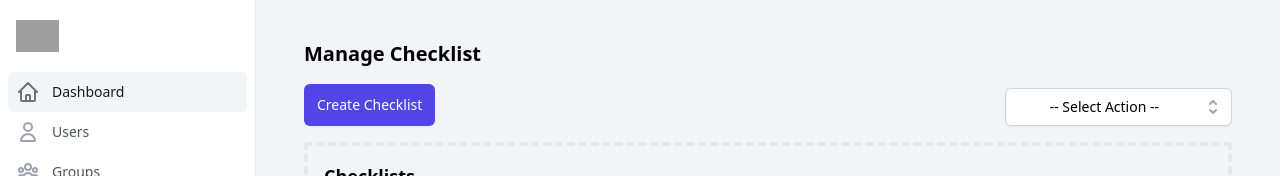
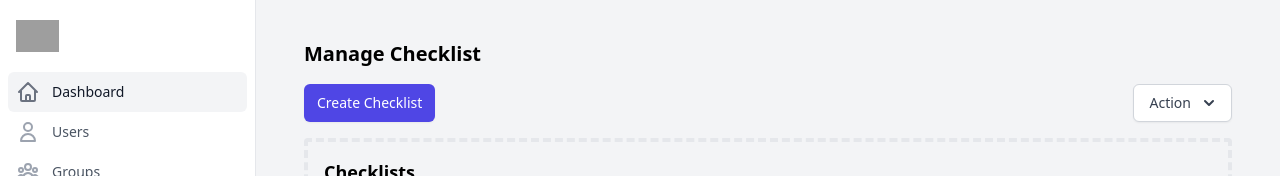
Before and after one commit to SaPH17/disarm, a React (Create React App) app in the folder view/: page /manage/checklist in a window 1280 px wide. Shown: the top 176 px of the page. Built offline with nearby package versions, Linux system fonts and the light colour scheme; grey boxes are pictures that could not be loaded.

Commit message:
changed action button to dropdown

```diff
--- a/view/src/pages/manage/checklist/index.tsx
+++ b/view/src/pages/manage/checklist/index.tsx
@@ -1,8 +1,10 @@
-import SelectBox, { SelectBoxData } from '../../../components/select-box';
 import Table from '../../../components/table';
 import SelectedDetail from '../../../components/selected-detail';
 import PrimaryButton from '../../../components/primary-button';
 import { useNavigate } from 'react-router-dom';
+import ActionButton, {
+  ActionButtonItem,
+} from '../../../components/action-button';
 
 const content = [
   {
@@ -35,18 +37,21 @@ const content = [
   },
 ];
 
-const items: SelectBoxData[] = [
+const items: ActionButtonItem[] = [
   {
     id: '1',
     name: 'Edit Group',
+    url: '/',
   },
   {
     id: '2',
     name: 'Delete Group',
+    url: '/',
   },
   {
     id: '3',
     name: 'Assign User',
+    url: '/',
   },
 ];
 
@@ -77,7 +82,7 @@ export default function ManageChecklistIndex() {
       <div className="text-xl font-semibold">Manage Checklist</div>
       <div className="flex flex-row gap-2 sm:gap-4 justify-between">
         <PrimaryButton content="Create Checklist" />
-        <SelectBox items={items} defaultValue={'-- Select Action --'} />
+        <ActionButton items={items} />
       </div>
       <div className="flex flex-col gap-2 sm:gap-4 p-2 sm:p-4 bg-gray-100 rounded border-4 border-dashed">
         <div className="text-lg font-semibold">Checklists</div>
--- a/view/src/pages/manage/group/index.tsx
+++ b/view/src/pages/manage/group/index.tsx
@@ -1,7 +1,9 @@
-import SelectBox, { SelectBoxData } from '../../../components/select-box';
 import Table from '../../../components/table';
 import SelectedDetail from '../../../components/selected-detail';
 import PrimaryButton from '../../../components/primary-button';
+import ActionButton, {
+  ActionButtonItem,
+} from '../../../components/action-button';
 
 const content = [
   {
@@ -22,18 +24,21 @@ const content = [
   },
 ];
 
-const items: SelectBoxData[] = [
+const items: ActionButtonItem[] = [
   {
     id: '1',
     name: 'Edit Group',
+    url: '/',
   },
   {
     id: '2',
     name: 'Delete Group',
+    url: '/',
   },
   {
     id: '3',
     name: 'Assign User',
+    url: '/',
   },
 ];
 
@@ -58,7 +63,7 @@ export default function ManageGroupIndex() {
       <div className="text-xl font-semibold">Manage Group</div>
       <div className="flex flex-row gap-2 sm:gap-4 justify-between">
         <PrimaryButton content="Create Group" />
-        <SelectBox items={items} defaultValue={'-- Select Action --'} />
+        <ActionButton items={items} />
       </div>
       <div className="flex flex-col gap-2 sm:gap-4 p-2 sm:p-4 bg-gray-100 rounded border-4 border-dashed">
         <div className="text-lg font-semibold">Groups</div>
--- a/view/src/pages/manage/project/index.tsx
+++ b/view/src/pages/manage/project/index.tsx
@@ -1,8 +1,10 @@
 import { useNavigate } from 'react-router-dom';
 import { NavLink } from 'react-router-dom';
-import SelectBox, { SelectBoxData } from '../../../components/select-box';
 import Table from '../../../components/table';
 import PrimaryButton from '../../../components/primary-button';
+import ActionButton, {
+  ActionButtonItem,
+} from '../../../components/action-button';
 
 const content = [
   {
@@ -43,18 +45,21 @@ const content = [
   },
 ];
 
-const items: SelectBoxData[] = [
+const items: ActionButtonItem[] = [
   {
     id: '1',
     name: 'Edit Project',
+    url: '/',
   },
   {
     id: '2',
     name: 'Add User',
+    url: '/',
   },
   {
     id: '3',
     name: 'Generate Report',
+    url: '/',
   },
 ];
 
@@ -73,7 +78,7 @@ export default function ManageProjectIndex() {
         <NavLink to={'/manage/project/create'}>
           <PrimaryButton content="Create Project" />
         </NavLink>
-        <SelectBox items={items} defaultValue={'-- Select Action --'} />
+        <ActionButton items={items} />
       </div>
       <div className="flex flex-col gap-2 sm:gap-4 p-2 sm:p-4 bg-gray-100 rounded border-4 border-dashed ">
         <div className="text-lg font-semibold">Current Projects</div>
```
